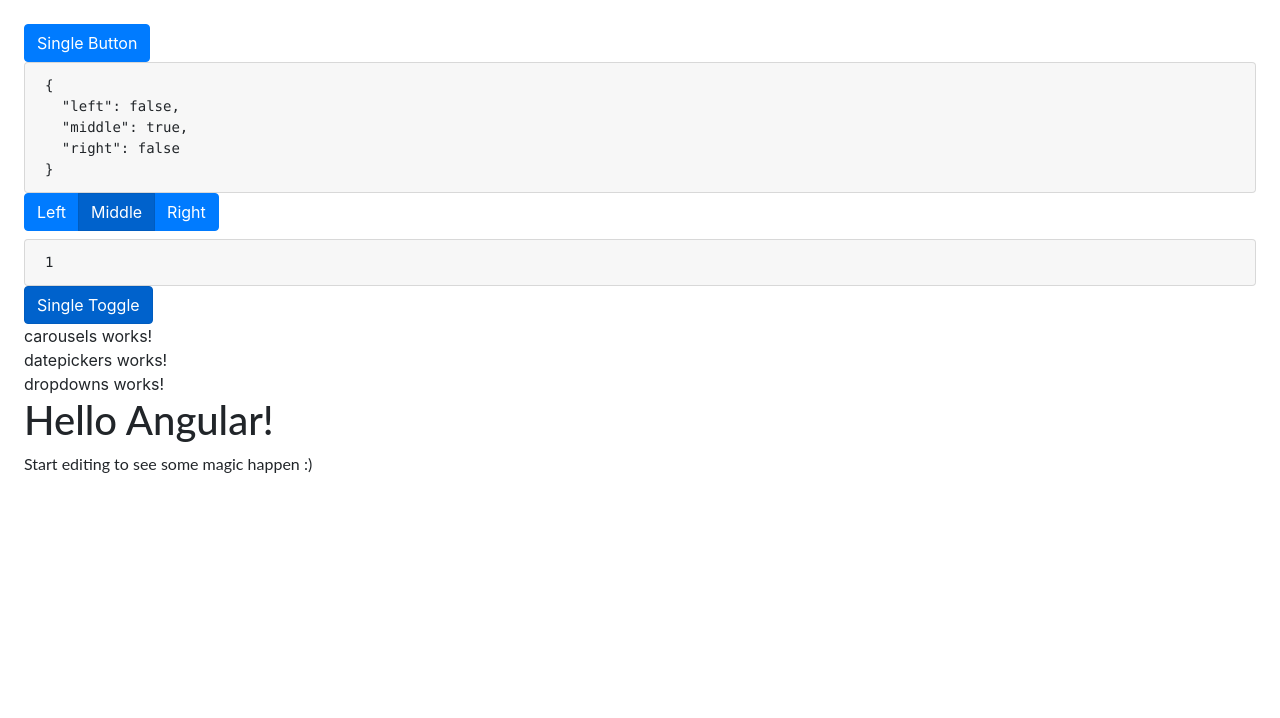
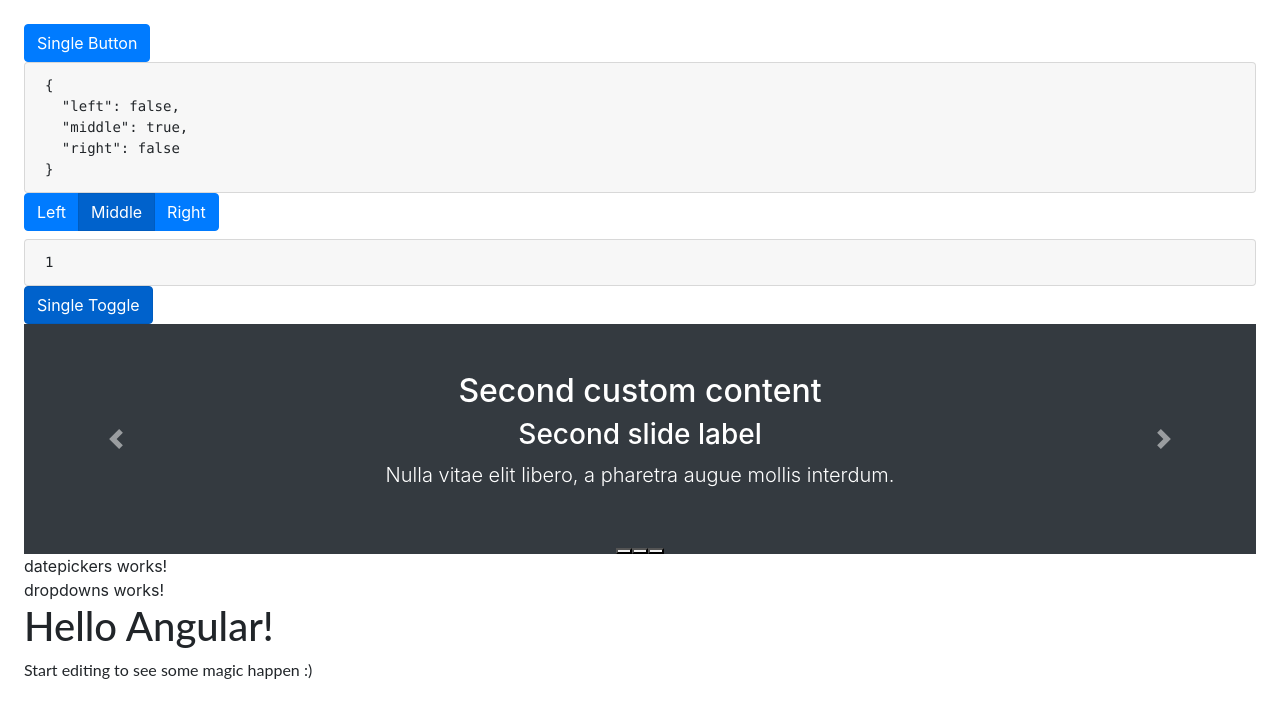
Before and after one commit to ImsirovicAjdin/angular-whse3c, an Angular app: page / in a window 1280 px wide. Shown: the top 718 px of the page. Built offline with nearby package versions, Linux system fonts and the light colour scheme.

Commit message:
Added a custom content ngx-bootstrap carousel

```diff
--- a/src/app/app.module.ts
+++ b/src/app/app.module.ts
@@ -2,6 +2,7 @@ import { NgModule } from '@angular/core';
 import { BrowserModule } from '@angular/platform-browser';
 import { FormsModule } from '@angular/forms';
 import { ButtonsModule } from 'ngx-bootstrap/buttons';
+import { CarouselModule } from 'ngx-bootstrap/carousel';
 
 import { AppComponent } from './app.component';
 import { HelloComponent } from './hello.component';
@@ -12,7 +13,7 @@ import { DatepickersComponent } from './datepickers/datepickers.component';
 import { DropdownsComponent } from './dropdowns/dropdowns.component';
 
 @NgModule({
-  imports:      [ BrowserModule, FormsModule, ButtonsModule.forRoot() ],
+  imports:      [ BrowserModule, FormsModule, ButtonsModule.forRoot(), CarouselModule.forRoot() ],
   declarations: [
     AppComponent, HelloComponent,
     ButtonsComponent, CarouselsComponent, DatepickersComponent, DropdownsComponent ],
--- a/src/app/carousels/carousels.component.html
+++ b/src/app/carousels/carousels.component.html
@@ -1 +1,29 @@
-<div>carousels works!</div>
+<carousel>
+  <slide>
+    <div class="text-center py-5 bg-dark text-white">
+      <h2>First custom content</h2>
+      <div class="lead">
+        <h3>First slide label</h3>
+        <p>Nulla vitae elit libero, a pharetra augue mollis interdum.</p>
+      </div>
+    </div>
+  </slide>
+  <slide>
+    <div class="text-center py-5 bg-dark text-white">
+      <h2>Second custom content</h2>
+      <div class="lead">
+        <h3>Second slide label</h3>
+        <p>Nulla vitae elit libero, a pharetra augue mollis interdum.</p>
+      </div>
+    </div>
+  </slide>
+  <slide>
+    <div class="text-center py-5 bg-dark text-white">
+      <h2>Third custom content</h2>
+      <div class="lead">
+        <h3>Third slide label</h3>
+        <p>Nulla vitae elit libero, a pharetra augue mollis interdum. </p>
+      </div>
+    </div>
+  </slide>
+</carousel>
```
